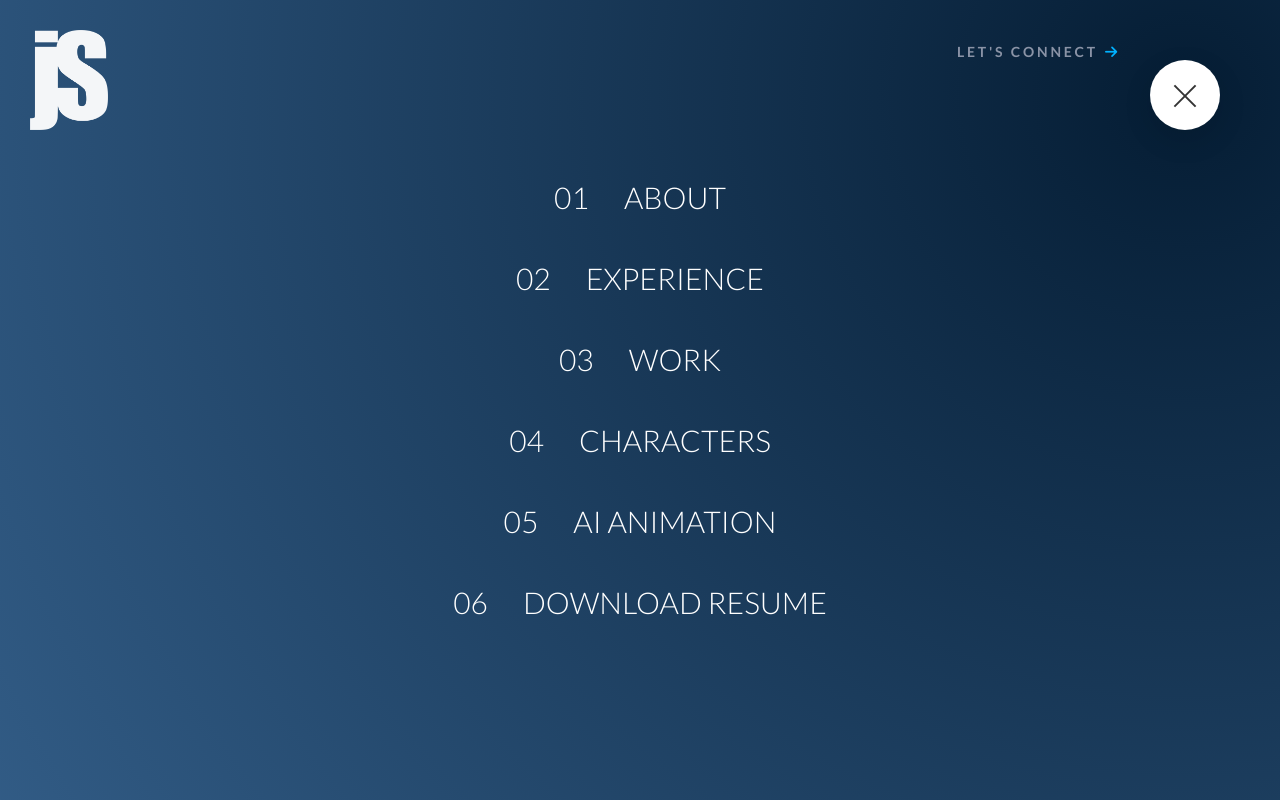
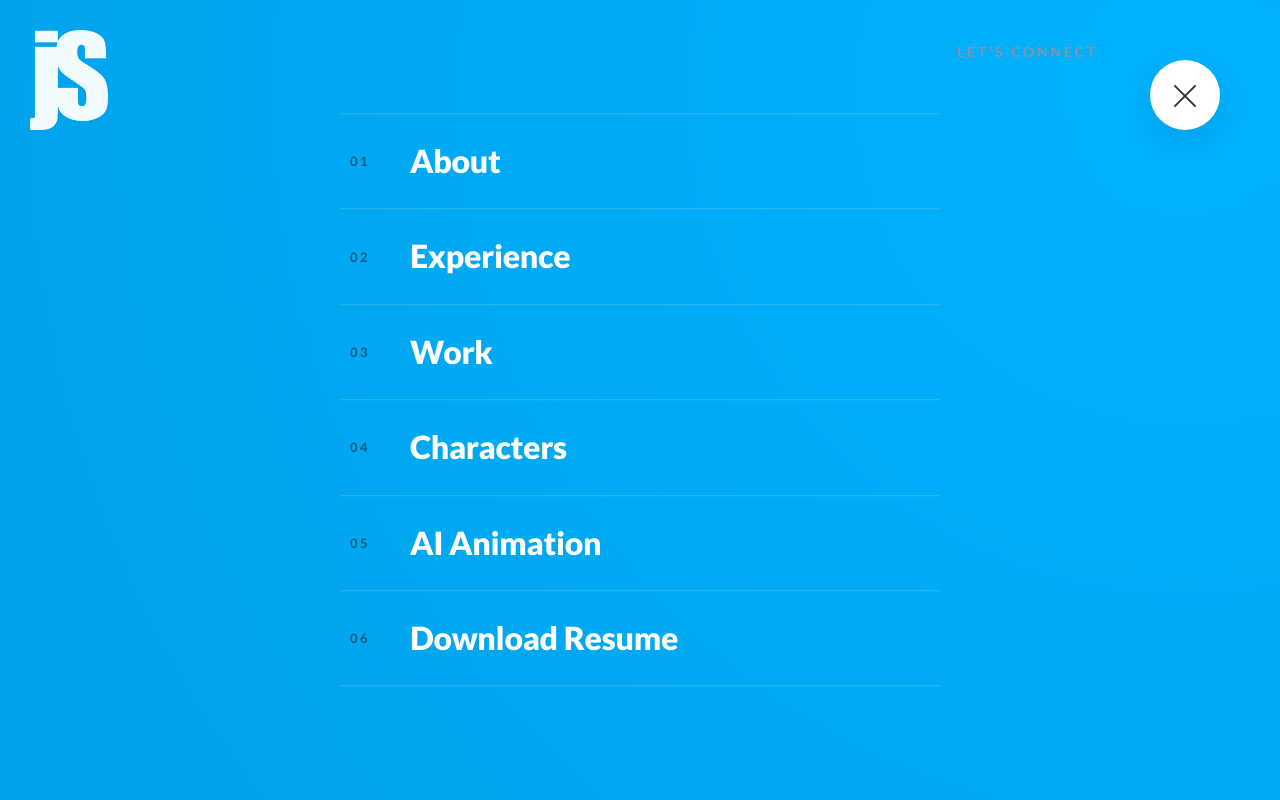
Before and after one commit to juliosalvat/js-2023, a website: page index.html in a window 1280 px wide. Both pictures are taken after a click on the label 1185 px from the left and 95 px from the top of the page. Shown: the top 800 px of the page. Drawn offline with Linux system fonts and the light colour scheme.

Commit message:
updated theme

```diff
--- a/css/style.css
+++ b/css/style.css
@@ -969,7 +969,7 @@
   position: fixed;
   top: 6.5rem;
   right: 6.5rem;
-  background-image: radial-gradient(#051d34, #72b6fb);
+  background-image: radial-gradient(#00b2ff, #0089c7);
   z-index: 1000;
   transition: transform 0.8s cubic-bezier(0.86, 0, 0.07, 1); }
   @media only screen and (max-width: 56.25em) {
@@ -992,37 +992,83 @@
   pointer-events: none;
   transition: all 0.8s cubic-bezier(0.68, -0.55, 0.265, 1.55); }
 
+/* Modern stacked list layout — left-aligned, vertically centered */
 .navigation__list {
   position: absolute;
   top: 50%;
   left: 50%;
   transform: translate(-50%, -50%);
   list-style: none;
-  text-align: center;
-  width: 100%; }
+  width: 100%;
+  max-width: 64rem;
+  padding: 0 2rem;
+  margin: 0; }
 
 .navigation__item {
-  margin: 1rem; }
+  margin: 0;
+  border-bottom: 1px solid rgba(255, 255, 255, 0.18); }
+  .navigation__item:first-child {
+    border-top: 1px solid rgba(255, 255, 255, 0.18); }
 
 .navigation__link:link, .navigation__link:visited {
-  display: inline-block;
-  font-size: 3rem;
-  font-weight: 300;
-  padding: 1rem 2rem;
+  display: flex;
+  align-items: center;
+  gap: 2.5rem;
+  font-size: 3.2rem;
+  font-weight: 800;
+  letter-spacing: -.01em;
   color: #fff;
   text-decoration: none;
-  text-transform: uppercase;
-  background-image: linear-gradient(120deg, transparent 0%, transparent 50%, #fff 50%);
-  background-size: 220%;
-  transition: all .4s; }
+  text-transform: none;
+  padding: 2rem 1rem;
+  background-image: none;
+  transition: padding-left .35s cubic-bezier(0.22, 1, 0.36, 1),
+              color .25s ease,
+              opacity .25s ease; }
   .navigation__link:link span, .navigation__link:visited span {
-    margin-right: 3.5rem;
-    display: inline-block; }
+    font-size: 1.3rem;
+    font-weight: 700;
+    letter-spacing: .25rem;
+    color: rgba(0, 23, 36, 0.55);
+    margin-right: 0;
+    min-width: 3.5rem;
+    display: inline-block;
+    transition: color .25s ease; }
+  .navigation__link:link::after, .navigation__link:visited::after {
+    content: "→";
+    margin-left: auto;
+    opacity: 0;
+    transform: translateX(-1rem);
+    transition: opacity .35s cubic-bezier(0.22, 1, 0.36, 1),
+                transform .35s cubic-bezier(0.22, 1, 0.36, 1);
+    font-weight: 400; }
 
 .navigation__link:hover, .navigation__link:active {
-  background-position: 100%;
-  color: #007df9;
-  transform: translateX(1rem); }
+  color: #001724;
+  padding-left: 2.5rem;
+  background-image: none;
+  background-position: initial;
+  transform: none; }
+  .navigation__link:hover span, .navigation__link:active span {
+    color: rgba(0, 23, 36, 0.95); }
+  .navigation__link:hover::after, .navigation__link:active::after {
+    opacity: 1;
+    transform: translateX(0); }
+
+@media only screen and (max-width: 56.25em) {
+  .navigation__list {
+    max-width: 50rem; }
+  .navigation__link:link, .navigation__link:visited {
+    font-size: 2.6rem;
+    padding: 1.6rem .8rem;
+    gap: 1.8rem; }
+  .navigation__link:link span, .navigation__link:visited span {
+    font-size: 1.1rem;
+    min-width: 3rem; } }
+@media only screen and (max-width: 37.5em) {
+  .navigation__link:link, .navigation__link:visited {
+    font-size: 2.2rem;
+    padding: 1.4rem .6rem; } }
 
 .navigation__checkbox:checked ~ .navigation__background {
   transform: scale(80); }
```
